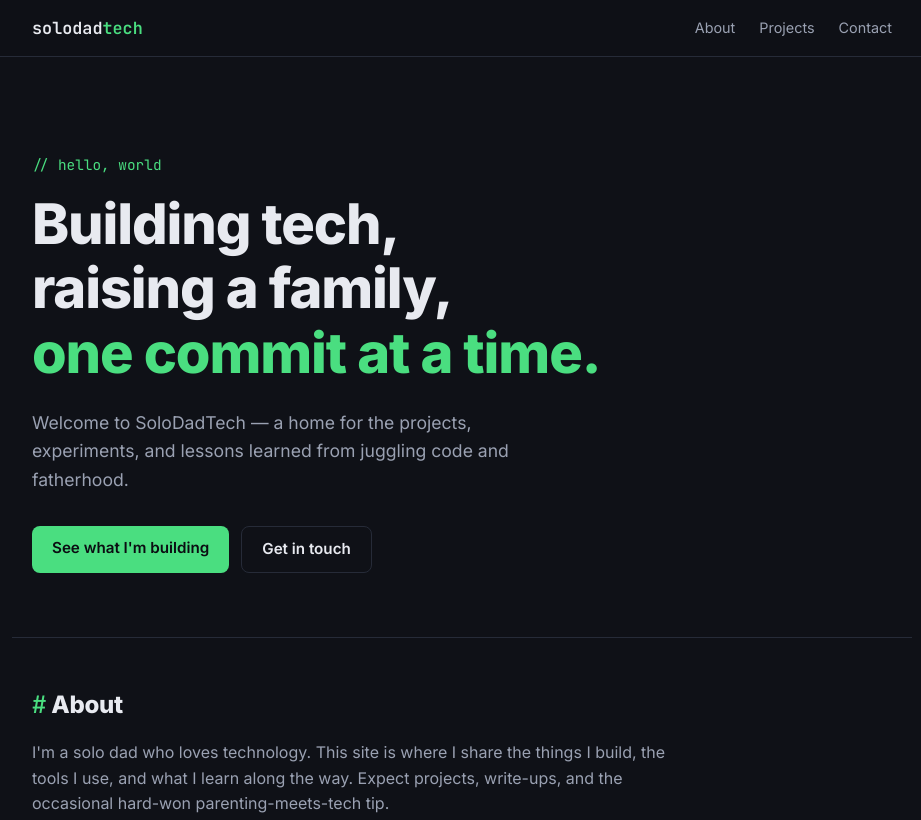
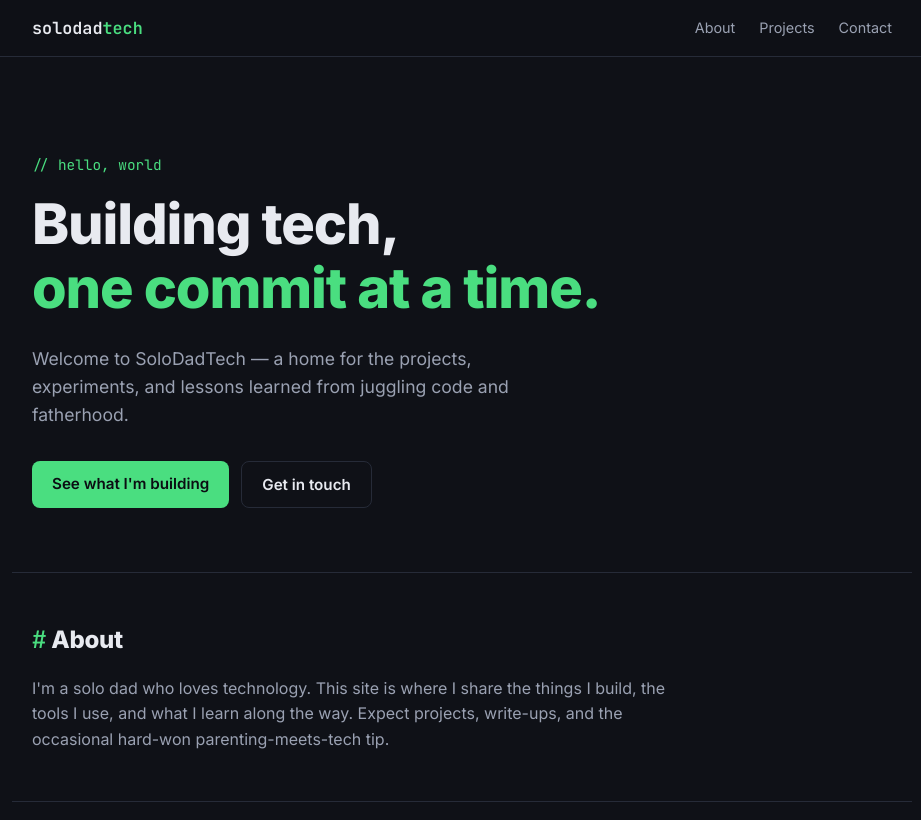
Before and after one commit to solodadtech/solodadtech, a plain HTML site: page index.html in a window 1280 px wide. Shown: the top 820 px of the page, without its empty margins (178-1099 px from the left). Drawn offline with Linux system fonts and the light colour scheme.

Commit message:
fix: remove raising a family line from hero

```diff
--- a/index.html
+++ b/index.html
@@ -26,7 +26,7 @@
   <main id="top">
     <section class="hero container">
       <p class="kicker">// hello, world</p>
-      <h1>Building tech,<br>raising a family,<br><span class="accent">one commit at a time.</span></h1>
+      <h1>Building tech,<br><span class="accent">one commit at a time.</span></h1>
       <p class="lede">
         Welcome to SoloDadTech — a home for the projects, experiments,
         and lessons learned from juggling code and fatherhood.
```
